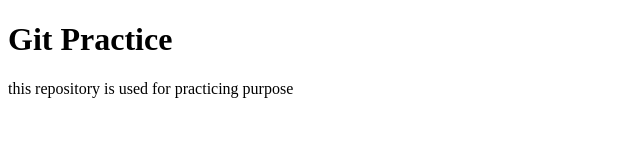
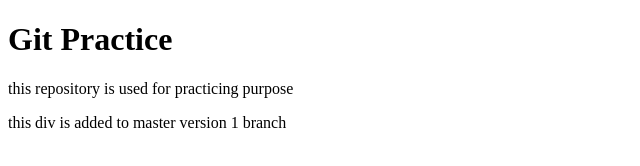
Before and after one commit to 190996Rohitkumar/practicerepo, a plain HTML site: page index.html in a window 1280 px wide. Shown: the whole page, without its empty margins (0-640 px from the left). Drawn offline with Linux system fonts and the light colour scheme.

Commit message:
added div

```diff
--- a/index.html
+++ b/index.html
@@ -9,5 +9,8 @@
 <body>
     <h1>Git Practice</h1>
     <p>this repository is used for practicing purpose</p>
+    <div>
+        <p>this div is added to master version 1 branch</p>
+    </div>
 </body>
 </html>
```
